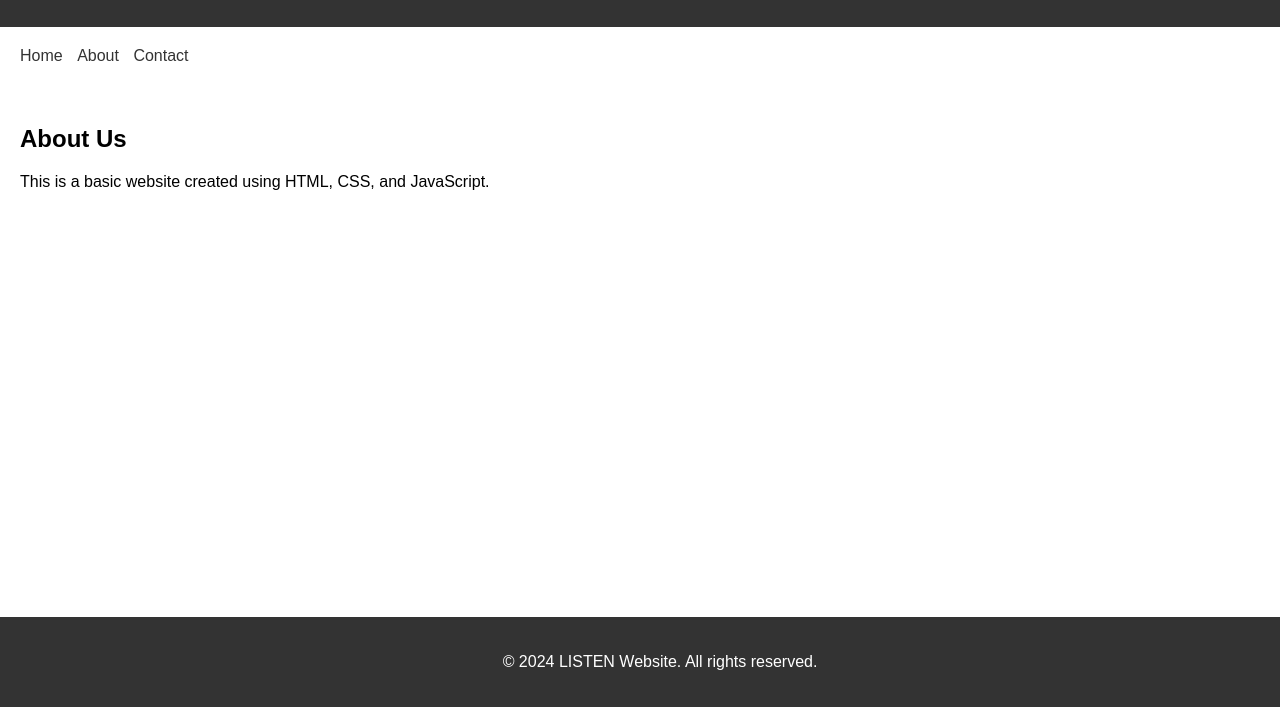
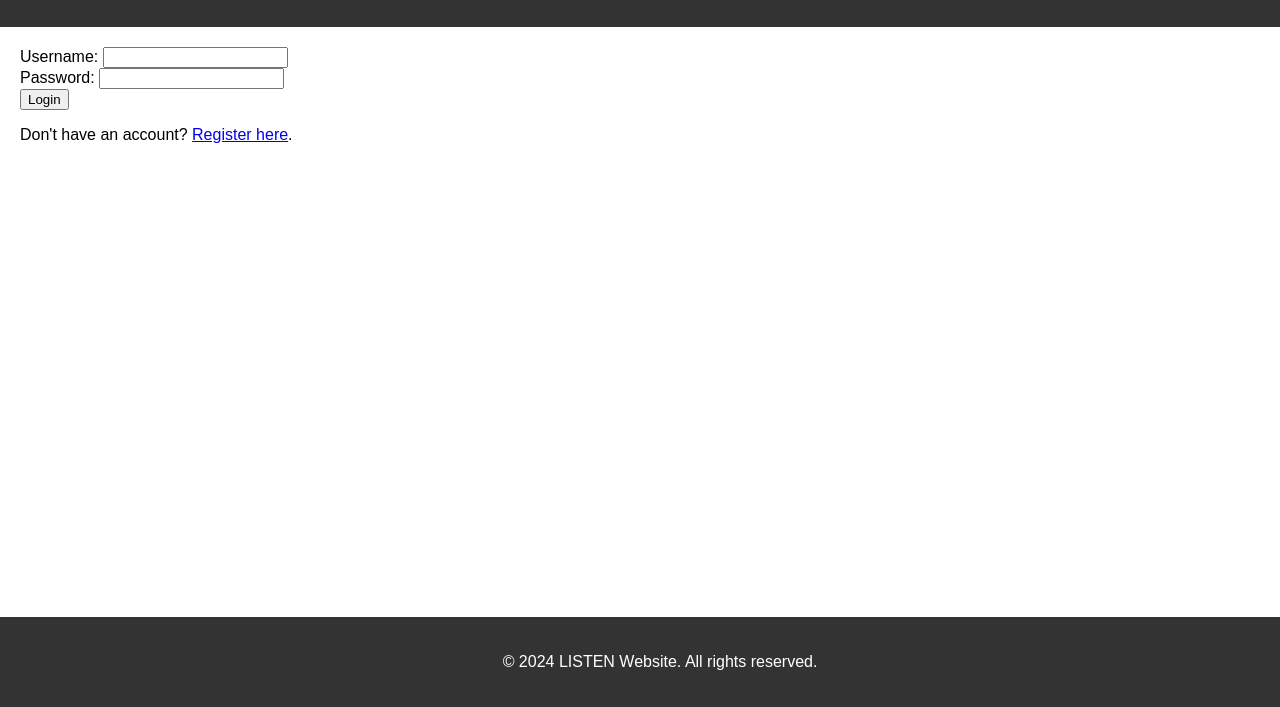
Before and after one commit to ferencgyorfi/SFE_Coursework, a plain HTML site: page index.html in a window 1280 px wide. Shown: the part 93-800 px from the top of the page. Drawn offline with Linux system fonts and the light colour scheme.

Commit message:
Update index.html

```diff
--- a/index.html
+++ b/index.html
@@ -3,24 +3,31 @@
 <head>
     <meta charset="UTF-8">
     <meta name="viewport" content="width=device-width, initial-scale=1.0">
-    <title>Basic Website</title>
+    <title>Login Page</title>
     <link rel="stylesheet" href="styles.css">
 </head>
 <body>
     <header>
-        <h1>Welcome to My Basic Website</h1>
+        <h1>Login to Your Account</h1>
     </header>
-    <nav>
-        <ul>
-            <li><a href="#">Home</a></li>
-            <li><a href="#">About</a></li>
-            <li><a href="#">Contact</a></li>
-        </ul>
-    </nav>
     <main>
         <section>
-            <h2>About Us</h2>
-            <p>This is a basic website created using HTML, CSS, and JavaScript.</p>
+            <form id="loginForm">
+                <div>
+                    <label for="username">Username:</label>
+                    <input type="text" id="username" name="username" required>
+                </div>
+                <div>
+                    <label for="password">Password:</label>
+                    <input type="password" id="password" name="password" required>
+                </div>
+                <div>
+                    <button type="submit">Login</button>
+                </div>
+            </form>
+            <div>
+                <p>Don't have an account? <a href="register.html">Register here</a>.</p>
+            </div>
         </section>
     </main>
     <footer>
```
